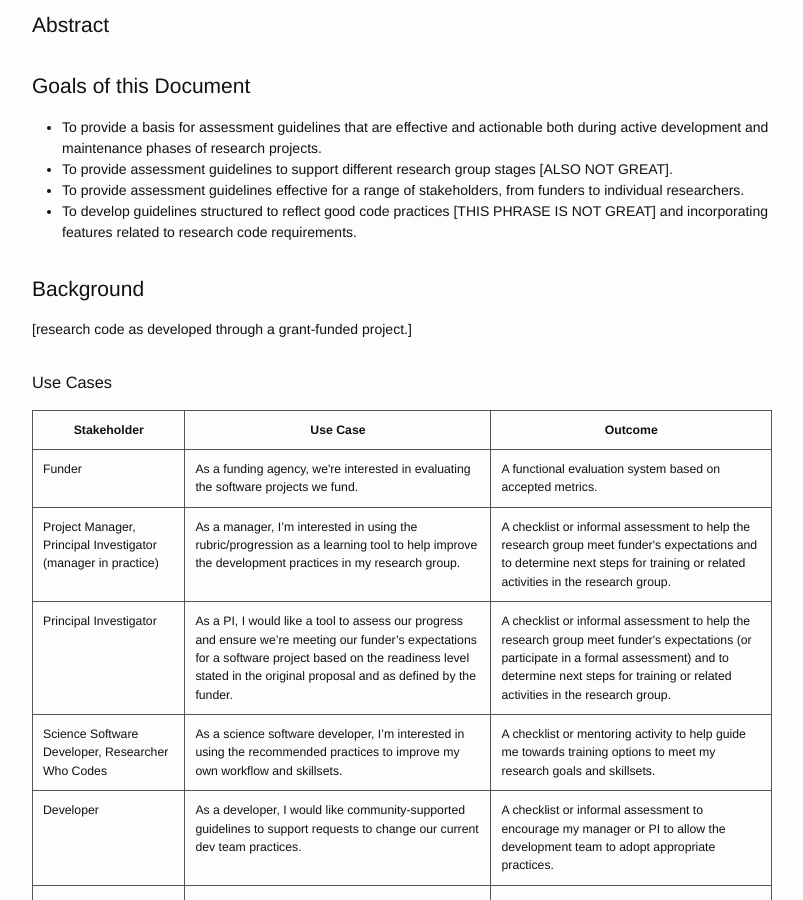
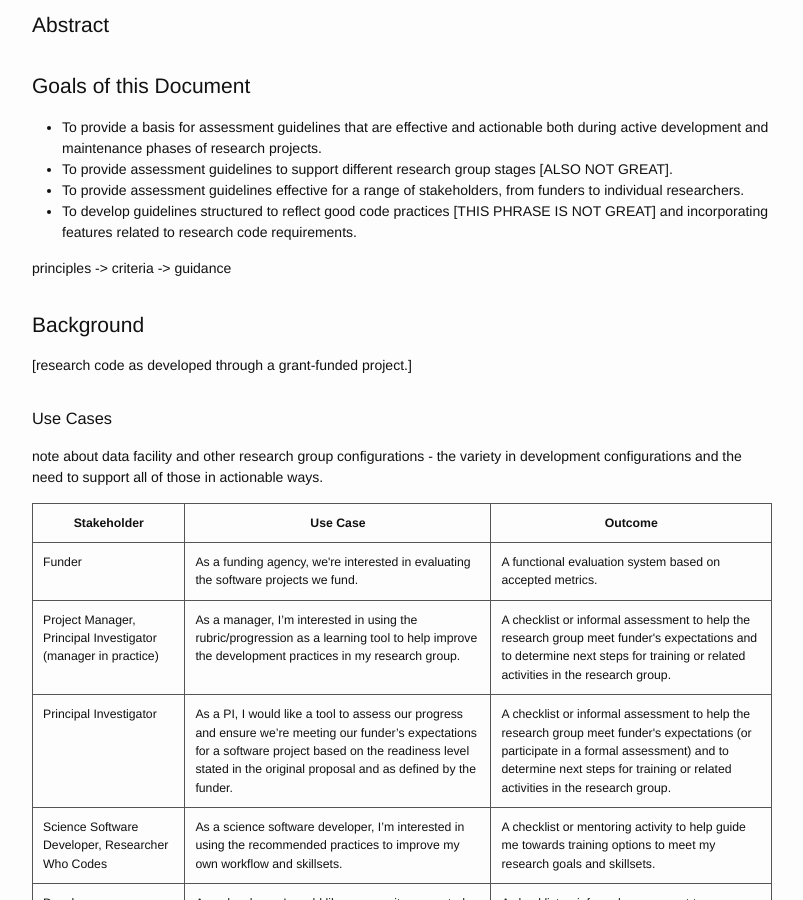
Before and after one commit to roomthily/technology-evaluation-research, a Jekyll site: the page built from guidelines/draft/index.md, in a window 1280 px wide and 900 px high, scrolled down 396 px. Shown: the whole window, without its empty margins (238-1041 px from the left). Built offline with Jekyll 4.4.1, drawn with Linux system fonts in a browser that asks for light colours; nearby versions of some CDN libraries; a script that is not in the unit is left out; some of the changed text lies outside the part shown.

Commit message:
update yam

```diff
--- a/_config.yml
+++ b/_config.yml
@@ -12,7 +12,7 @@ description: > # this means to ignore newlines until "baseurl:"
   A collection of resources and working documents related to
   ESIP testbed software and other research object evaluations.
 baseurl: "/technology-evaluation-research" # the subpath of your site, e.g. /blog
-url: "http://yourdomain.com" # the base hostname & protocol for your site
+url: "http://roomthily.github.io" # the base hostname & protocol for your site
 
 # Build settings
 markdown: kramdown
--- a/guidelines/draft/index.md
+++ b/guidelines/draft/index.md
@@ -25,6 +25,8 @@ layout: guidelines
 - To provide assessment guidelines effective for a range of stakeholders, from funders to individual researchers.
 - To develop guidelines structured to reflect good code practices [THIS PHRASE IS NOT GREAT] and incorporating features related to research code requirements.
 
+principles -> criteria -> guidance
+
 
 ## Background ##
 
@@ -34,7 +36,7 @@ layout: guidelines
 
 ### Use Cases ###
 
-
+note about data facility and other research group configurations - the variety in development configurations and the need to support all of those in actionable ways.
 
 <table class="use_cases">
     <thead>
@@ -108,6 +110,8 @@ The guidelines described in this document are, in large part, based on previous
 The subcategories are taken from the ISO 9126 [REF] and definitions are provided [here]({{ site.baseurl }}/guidelines/categories).
 
 For new catergories or concepts, we believe that is important to include criteria here, even if the concept is not fully captured. ---something about starting places, living document, important to make those visible, if you will, so that they can be discussed and improved on.
+
+Where possible, we defer (and refer) to common software development practices.
 
 
 - revisions for currentness and to reflect ESIP's goals related to education and mentorship
```
